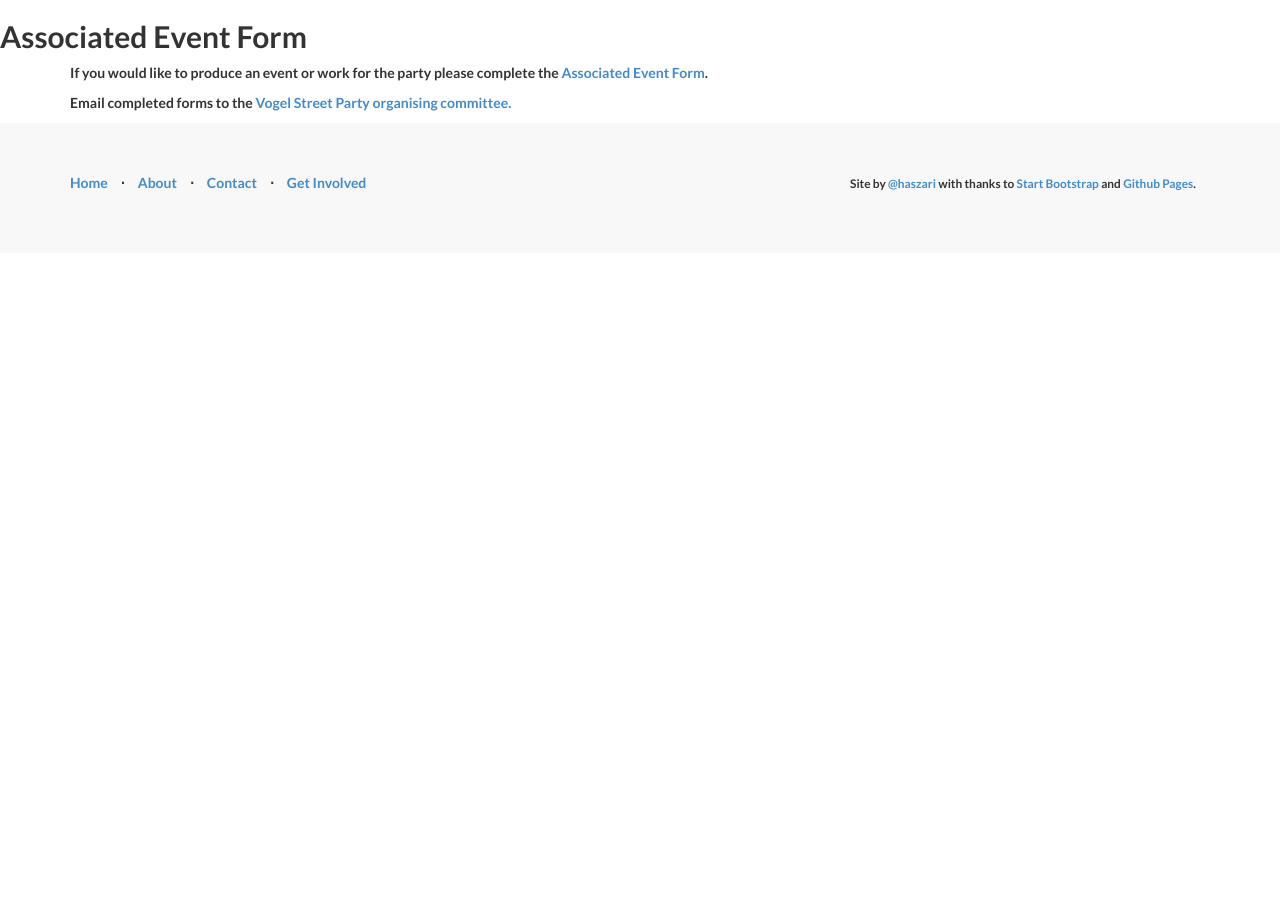
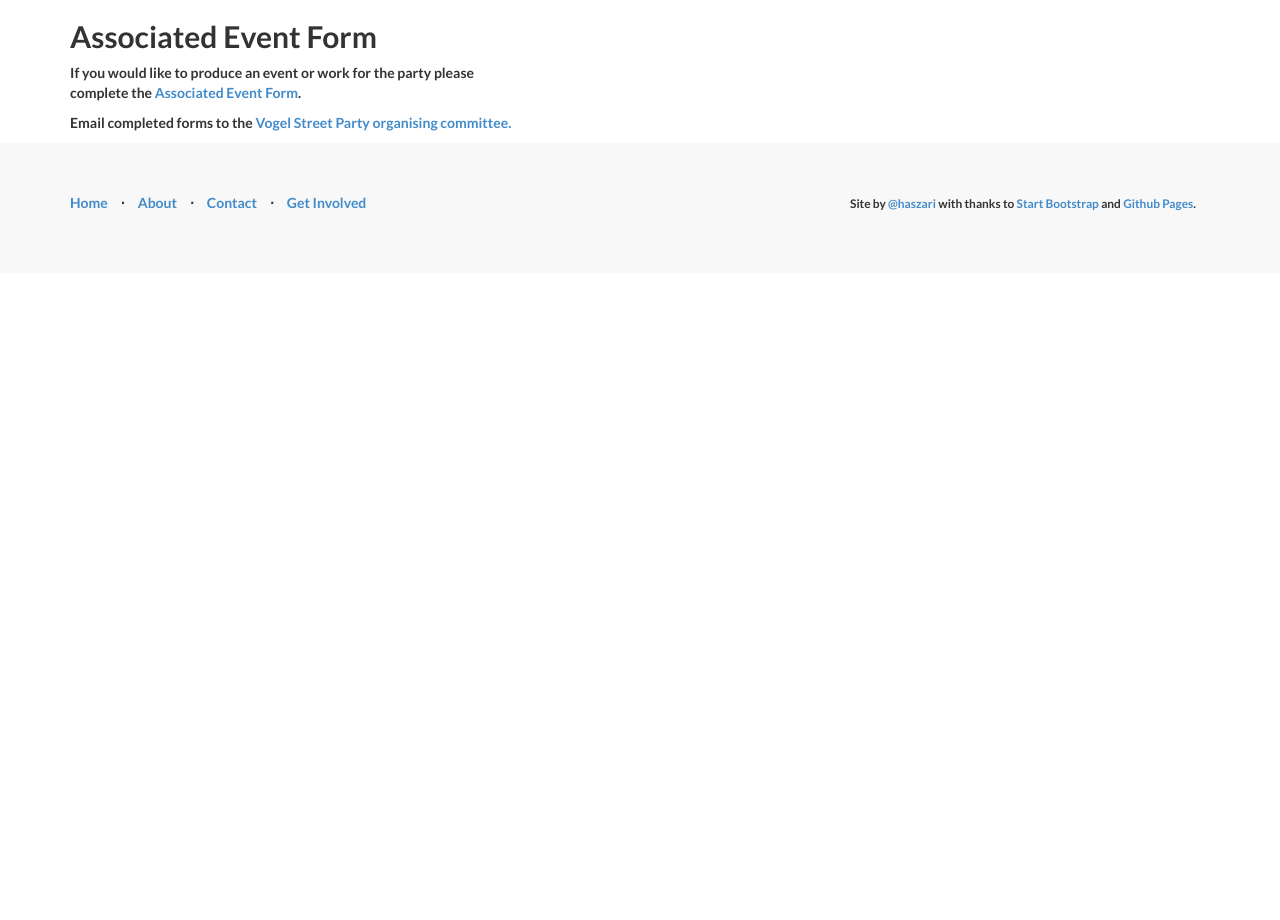
Before and after one commit to vogelstparty2015/vogelstparty2015.github.io, a Jekyll site: the page built from get-involved/index.html, in a window 1280 px wide. Built offline with Jekyll 4.4.1, drawn with Linux system fonts in a browser that asks for light colours.

Commit message:
tweaking forms page

```diff
--- a/_includes/post_page.html
+++ b/_includes/post_page.html
@@ -1,5 +1,15 @@
-<h2>{{ page.title }}</h2>
 
-<div class="container content-section">
-    {{ page.content }}
-</div>
+<section id="page-content">
+
+    <div class="container content-section">
+        <div class="row">
+            <div class="col-lg-5 col-sm-6">
+                <h2 class="post-content-title">{{ page.title }}</h2>
+                <div class="post-content-body">
+                    {{ page.content }}
+                </div>
+            </div>
+        </div>
+    </div>
+
+</section>
```
